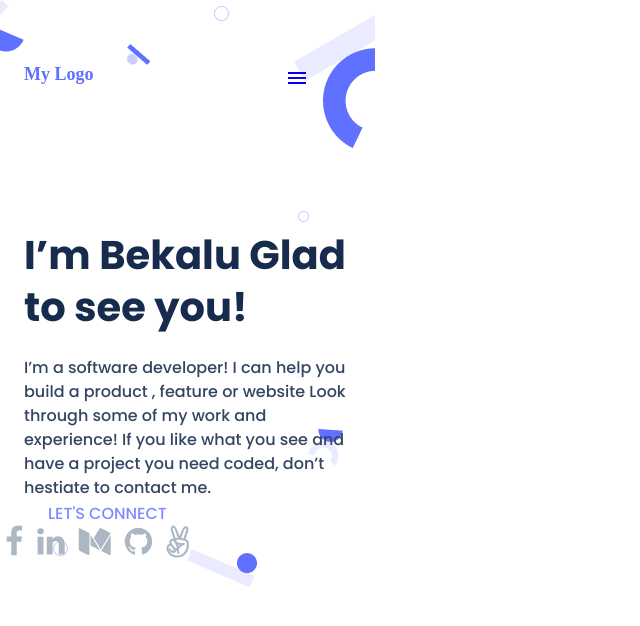
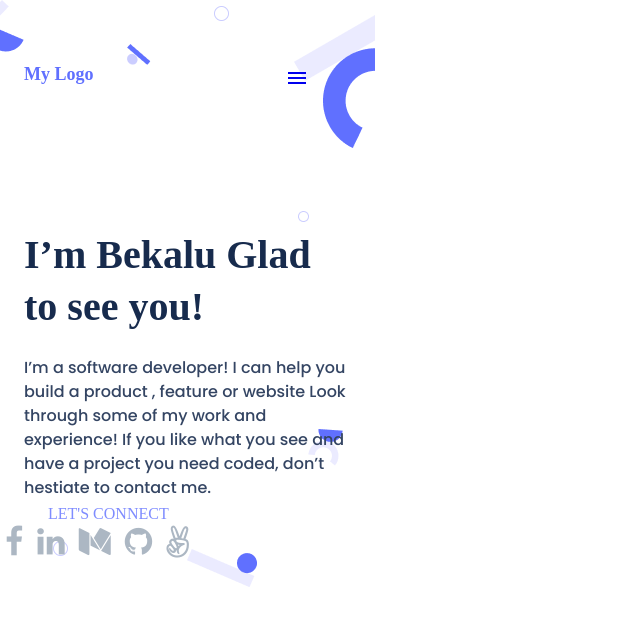
Before and after one commit to BEKMAL/Portfolio, a plain HTML site: page index.html in a window 1280 px wide. Shown: the whole page, without its empty margins (0-640 px from the left). Drawn offline with Linux system fonts and the light colour scheme.

Commit message:
Update styles.css

```diff
--- a/styles.css
+++ b/styles.css
@@ -10,7 +10,6 @@
   position: absolute;
   width: 375px;
   height: 718px;
-  background: #ffffff;
   background-image: url("background.png");
   background-repeat: no-repeat;
 }
@@ -39,7 +38,6 @@
   margin-top: 206px;
   margin-left: 24px;
   margin-right: 24px;
-  font-family: "Poppins";
   font-style: normal;
   font-weight: 700;
   font-size: 40px;
@@ -72,7 +70,6 @@
   width: 200px;
   height: 24px;
   text-decoration: none;
-  font-family: "Poppins";
   font-style: normal;
   font-weight: 500;
   font-size: 16px;
```
